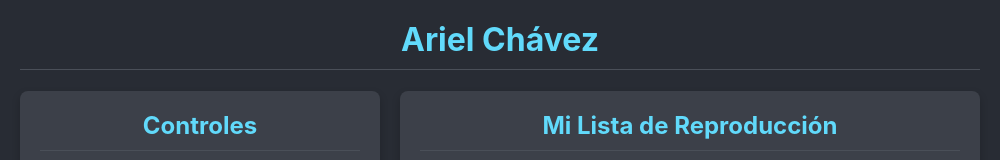
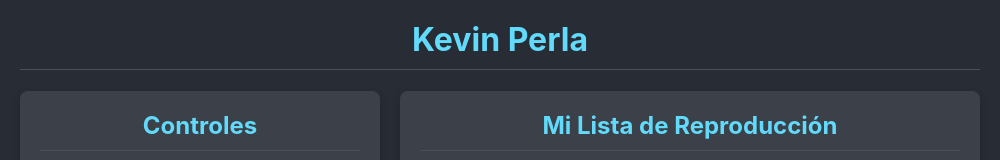
Before and after one commit to KevPerla/practica5, an Electron app: page index.html in a window 1000 px wide. Shown: the top 160 px of the page. Drawn offline with Linux system fonts and the light colour scheme.

Commit message:
Subir proyecto v2

```diff
--- a/index.html
+++ b/index.html
@@ -6,7 +6,7 @@
     <link rel="stylesheet" href="style.css">
 </head>
 <body>
-    <h1>Ariel Chávez</h1>
+    <h1>Kevin Perla</h1>
 
     <div class="main-container">
         <div class="controls-column">
```
Also changed, not shown: package.json (+4 -4 lines).
